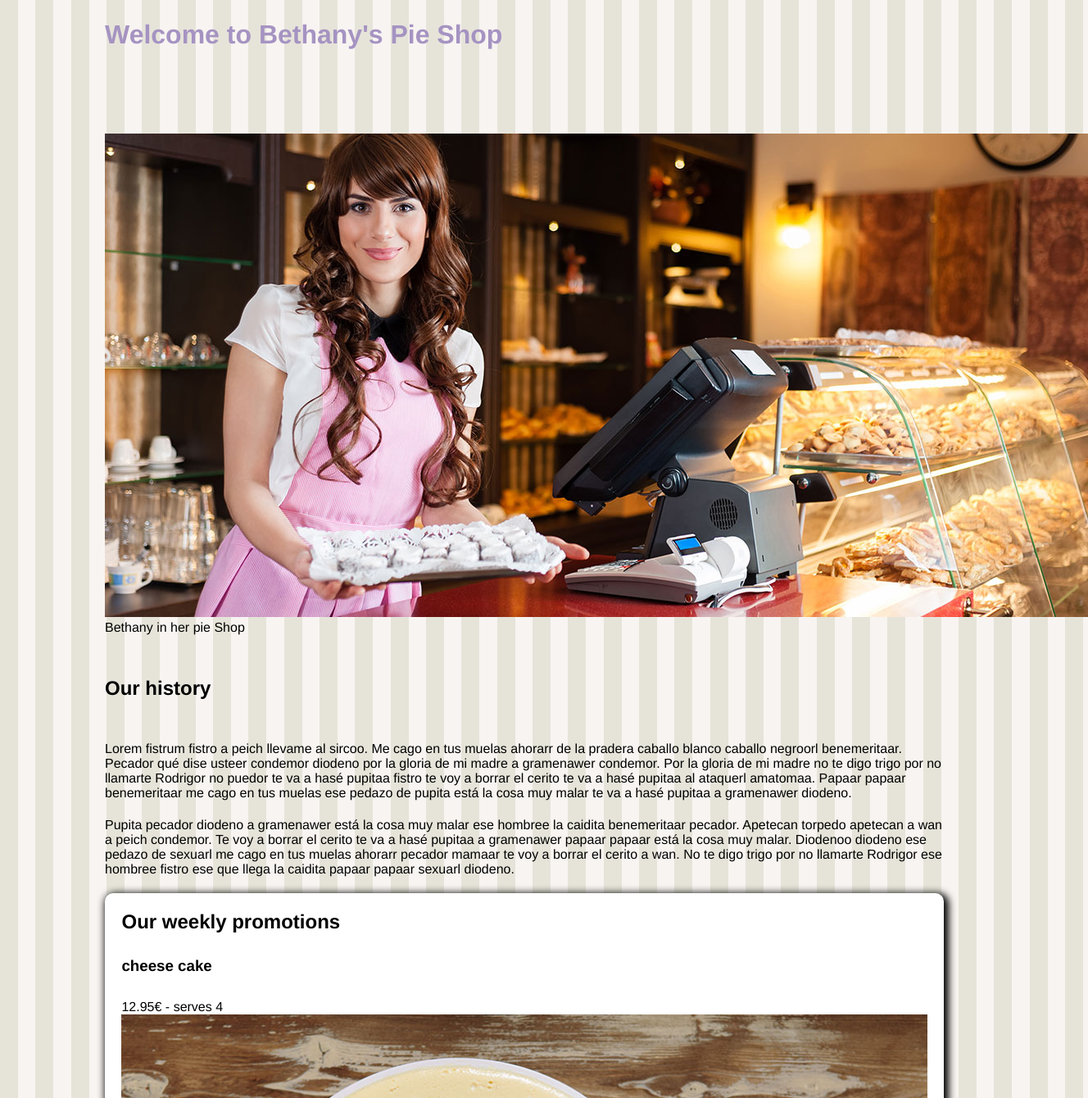
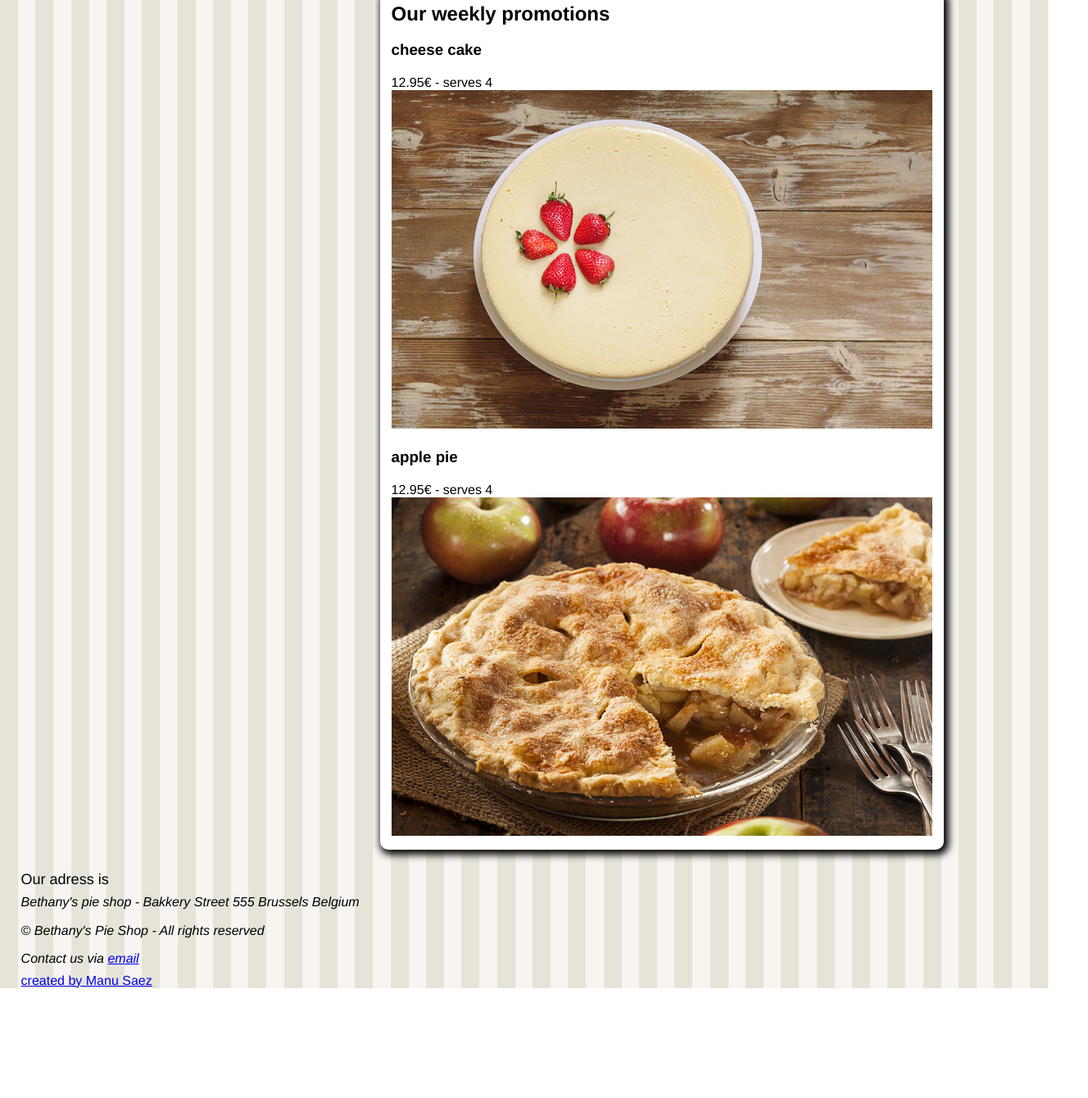
Before and after one commit to manuelsaezcarmona/manuelsaezcarmona-202109-W1CH4-manuel-saez, a website: page index.html in a window 1280 px wide. Shown: the part 1040-2380 px from the top of the page at 82% size, 1328 px wide, since content can reach past the window. After the commit the page ends 2246 px from the top, so only its background shows below. Drawn offline with Linux system fonts and the light colour scheme.

Commit message:
finish CSS desktop

```diff
--- a/index.html
+++ b/index.html
@@ -22,6 +22,7 @@
         </div>
       </header>
       <main>
+        <div class="principal-container">
           <header>
             <h1>Welcome to Bethany's Pie Shop</h1>
             <figure>
@@ -38,23 +39,23 @@
             <p>
               Lorem fistrum fistro a peich llevame al sircoo. Me cago en tus
               muelas ahorarr de la pradera caballo blanco caballo negroorl
-            benemeritaar. Pecador qué dise usteer condemor diodeno por la gloria
-            de mi madre a gramenawer condemor. Por la gloria de mi madre no te
-            digo trigo por no llamarte Rodrigor no puedor te va a hasé pupitaa
-            fistro te voy a borrar el cerito te va a hasé pupitaa al ataquerl
-            amatomaa. Papaar papaar benemeritaar me cago en tus muelas ese
-            pedazo de pupita está la cosa muy malar te va a hasé pupitaa a
-            gramenawer diodeno.
+              benemeritaar. Pecador qué dise usteer condemor diodeno por la
+              gloria de mi madre a gramenawer condemor. Por la gloria de mi
+              madre no te digo trigo por no llamarte Rodrigor no puedor te va a
+              hasé pupitaa fistro te voy a borrar el cerito te va a hasé pupitaa
+              al ataquerl amatomaa. Papaar papaar benemeritaar me cago en tus
+              muelas ese pedazo de pupita está la cosa muy malar te va a hasé
+              pupitaa a gramenawer diodeno.
             </p>
             <p>
               Pupita pecador diodeno a gramenawer está la cosa muy malar ese
-            hombree la caidita benemeritaar pecador. Apetecan torpedo apetecan a
-            wan a peich condemor. Te voy a borrar el cerito te va a hasé pupitaa
-            a gramenawer papaar papaar está la cosa muy malar. Diodenoo diodeno
-            ese pedazo de sexuarl me cago en tus muelas ahorarr pecador mamaar
-            te voy a borrar el cerito a wan. No te digo trigo por no llamarte
-            Rodrigor ese hombree fistro ese que llega la caidita papaar papaar
-            sexuarl diodeno.
+              hombree la caidita benemeritaar pecador. Apetecan torpedo apetecan
+              a wan a peich condemor. Te voy a borrar el cerito te va a hasé
+              pupitaa a gramenawer papaar papaar está la cosa muy malar.
+              Diodenoo diodeno ese pedazo de sexuarl me cago en tus muelas
+              ahorarr pecador mamaar te voy a borrar el cerito a wan. No te digo
+              trigo por no llamarte Rodrigor ese hombree fistro ese que llega la
+              caidita papaar papaar sexuarl diodeno.
             </p>
           </header>
           <section>
@@ -87,13 +88,16 @@
                       media="(min-width: 900px)"
                       srcset="./img/products/applepie.jpg"
                     />
-                  <img src="./img/products/applepiesmall.jpg" alt="aple pie" />
+                    <img
+                      src="./img/products/applepiesmall.jpg"
+                      alt="aple pie"
+                    />
                   </picture>
                 </figure>
               </div>
             </article>
           </section>
-
+        </div>
         <aside>
           <header>
             <img src="./img/bethanylogo.png" alt="Betany's pie logotype" />
--- a/style.css
+++ b/style.css
@@ -13,6 +13,10 @@ p {
 main {
   margin: 2% 10%;
   display: flex;
+}
+img {
+  max-width: 100%;
+  height: auto;
 }
 .header-container {
   background-color: #a593c2;
@@ -46,9 +50,8 @@ main {
 aside {
   display: flex;
   flex-direction: column;
-  justify-content: space-around;
   align-items: center;
-  margin: 5% 0%;
+  margin: 5% 2%;
 }
 aside > header {
   text-align: center;
@@ -69,8 +72,8 @@ aside > nav > ul li {
 aside > nav > ul li:last-child {
   border: none;
 }
-main > header,
-main > section {
+
+.principal-container {
   order: 1;
 }
 
@@ -91,10 +94,6 @@ main section article h3 {
   margin: 3% 0%;
 }
 
-.images-container img {
-  max-width: 100%;
-  height: auto;
-}
 footer,
 footer address {
   display: flex;
@@ -108,4 +107,23 @@ footer h2 {
 }
 
 @media screen and (min-width: 900px) {
+  .header-container > img {
+    max-width: 10%;
+  }
+  main {
+    flex-direction: row;
+  }
+  aside {
+    width: 30%;
+  }
+  .principal-container {
+    width: 70%;
+  }
+  footer,
+  footer address {
+    align-items: flex-start;
+  }
+  footer {
+    margin-left: 2%;
+  }
 }
```
Lines whose indentation alone changed are shown as unchanged.
